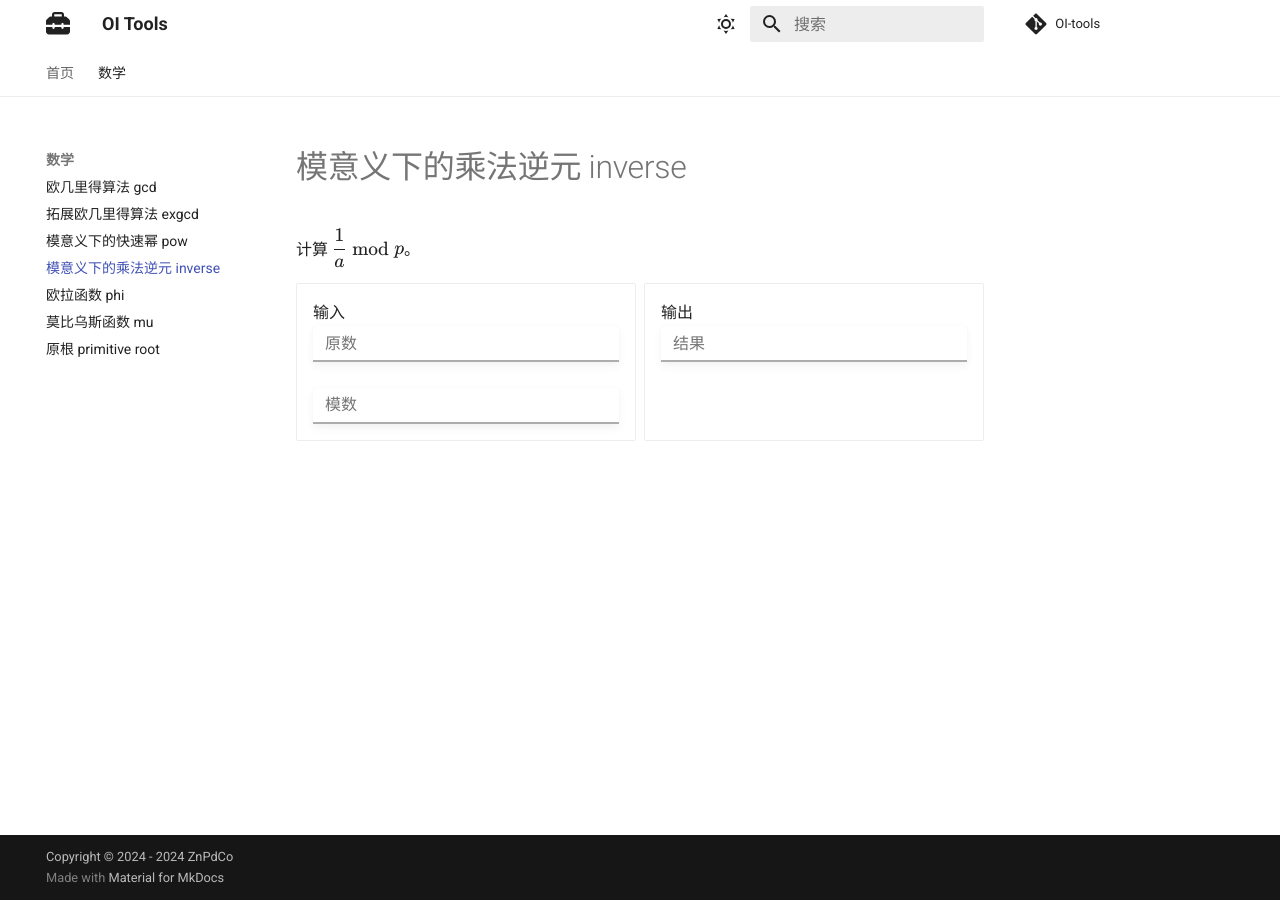
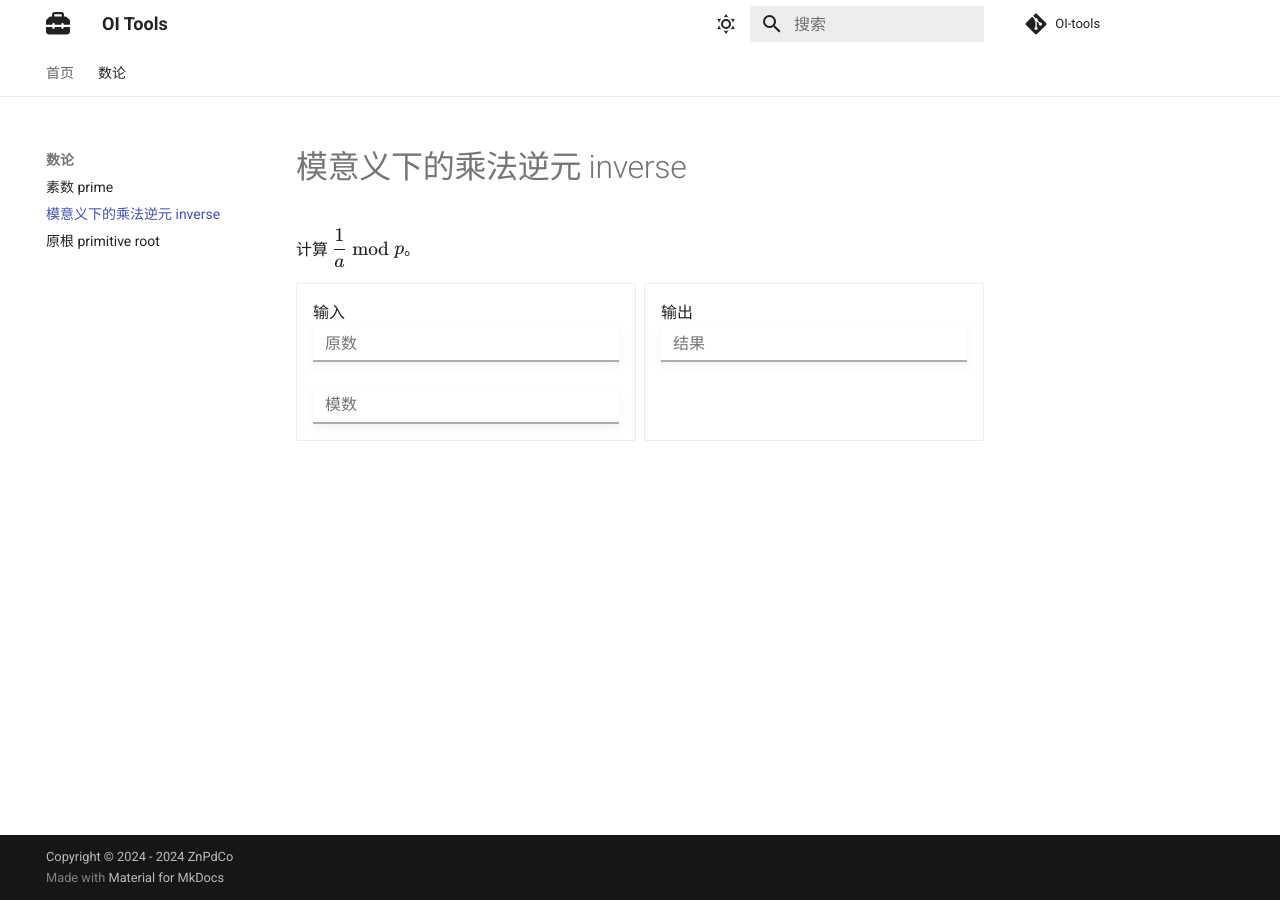
Before and after one commit to OI-tools/OI-tools, an MkDocs documentation site: the page built from docs/number-theory/inverse.md, in a window 1280 px wide. Built offline with MkDocs 1.6.1 and Material for MkDocs 9.7.7, drawn with Linux system fonts in a browser that asks for light colours; comment, search, counter and statistics services are not loaded.

Commit message:
rename(math): math->number-theory

```diff
--- a/docs/math/inverse.md
+++ b/docs/number-theory/inverse.md
@@ -2,7 +2,7 @@
 
 计算 $\dfrac{1}{a} \bmod p$。
 
-<div class="grid cards" id="calc" markdown>
+<div class="grid cards" id="tool" markdown>
 - 输入
     <input class="md-input md-input--stretch" id="input-a" type="number" placeholder="原数">
     <br><br>
--- a/mkdocs.yml
+++ b/mkdocs.yml
@@ -39,14 +39,10 @@ theme:
 
 nav:
   - 首页: index.md
-  - 数学:
-      - 欧几里得算法 gcd: math/gcd.md
-      - 拓展欧几里得算法 exgcd: math/exgcd.md
-      - 模意义下的快速幂 pow: math/pow.md
-      - 模意义下的乘法逆元 inverse: math/inverse.md
-      - 欧拉函数 phi: math/phi.md
-      - 莫比乌斯函数 mu: math/mu.md
-      - 原根 primitive root: math/primitive-root.md
+  - 数论:
+      - 素数 prime: number-theory/prime.md
+      - 模意义下的乘法逆元 inverse: number-theory/inverse.md
+      - 原根 primitive root: number-theory/primitive-root.md
 
 plugins:
   - search:
```
Also changed, not shown: other parts of docs/number-theory/inverse.md (+1 -1 lines), docs/number-theory/primitive-root.md (renamed from docs/math/primitive-root.md, +2 -2 lines).
